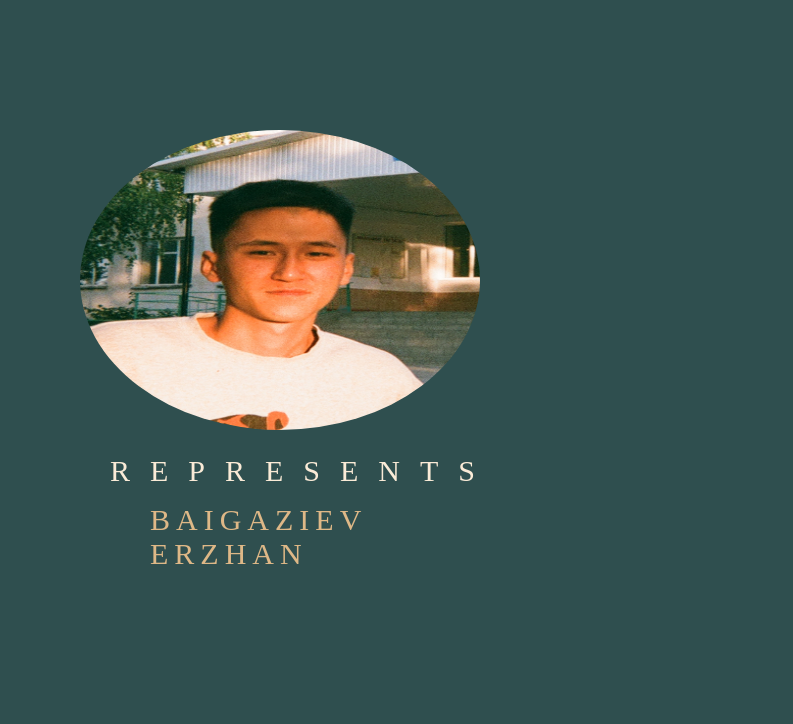
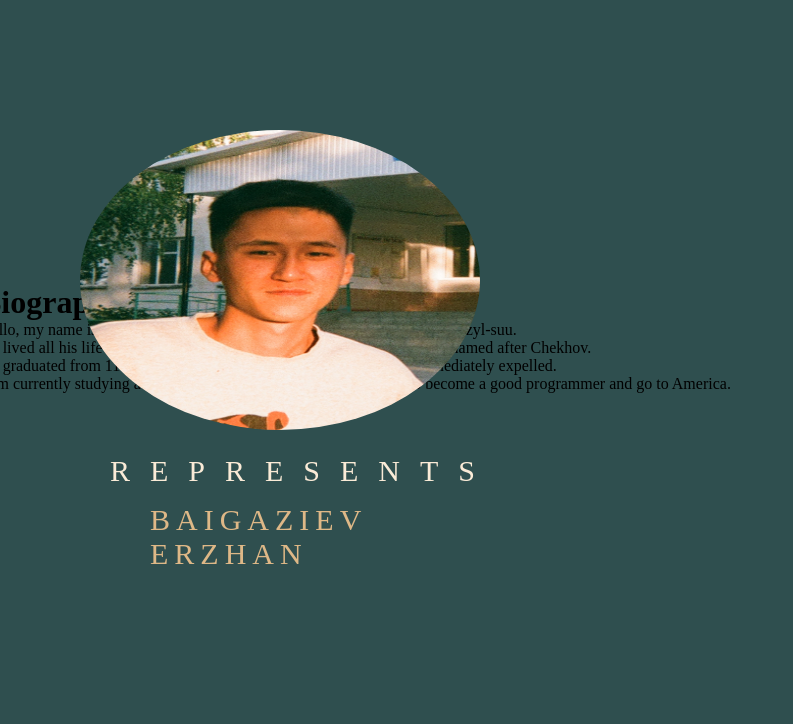
Before and after one commit to Baigaziev/portfolio, a plain HTML site: page index.html in a window 1280 px wide. Shown: the whole page, without its empty margins (0-793 px from the left). Drawn offline with Linux system fonts and the light colour scheme.

Commit message:
added new text My biograph

```diff
--- a/index.html
+++ b/index.html
@@ -14,5 +14,10 @@
   <span class="text1">Represents</span>
   <span class="text2">Baigaziev <br> Erzhan</span>
  </div>
+ <div class="container2"></div>
+<h1>Biography</h1>
+
+</div>
+<p>Hello, my name is Baigaziev Erzhan. was born in 2000, in the village of Kyzyl-suu. <br> He lived all his life in the city of Karakol. He studied at school number 6 named after Chekhov. <br> He graduated from 11 classes, after he entered the programmer, but immediately expelled. <br> I am currently studying at Frontent Developer. In the future I want to become a good programmer and go to America.</p>
 </body>
 </html>
```
